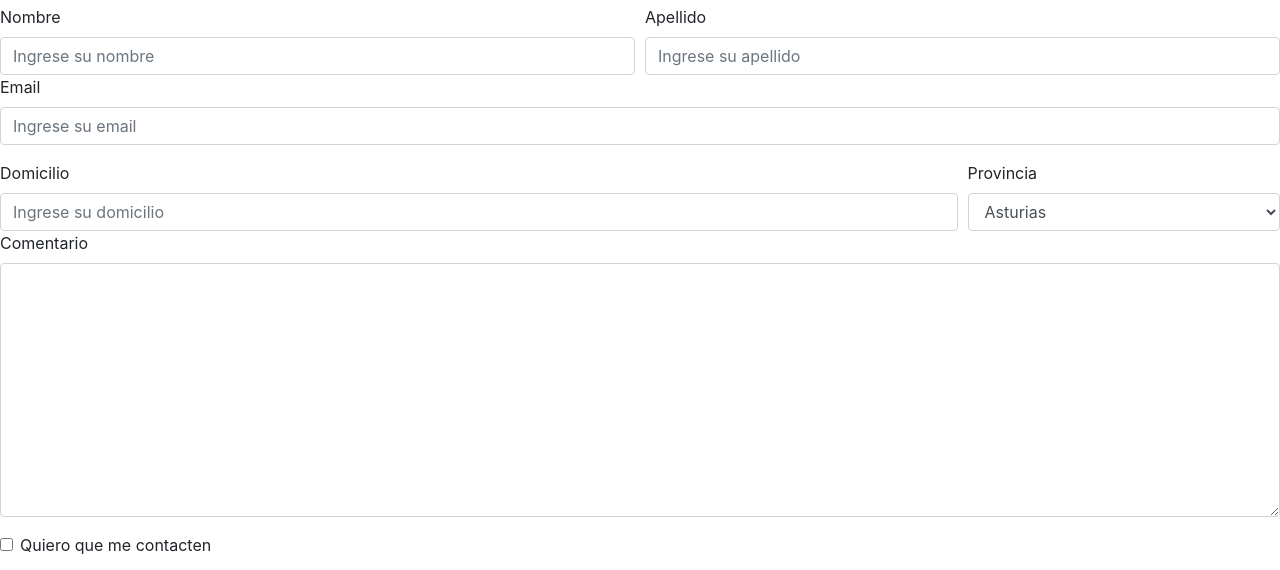
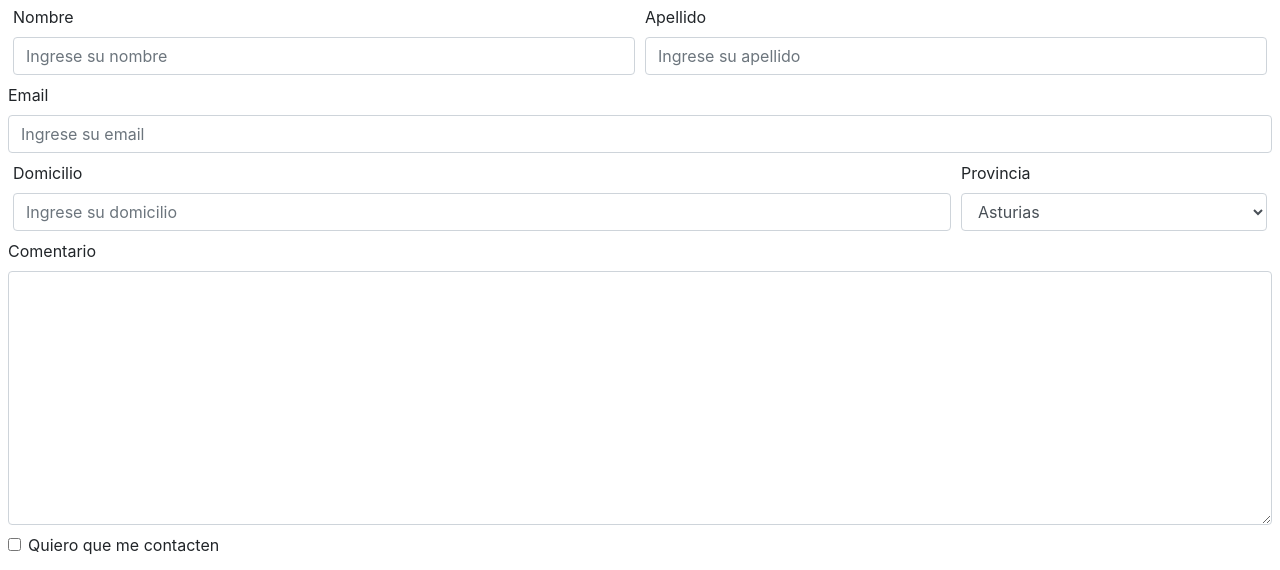
Before and after one commit to imoreno73/Hoteles, a website: page contacto.html in a window 1280 px wide. Shown: the part 381-951 px from the top of the page. Drawn offline with nearby package versions, Linux system fonts and the light colour scheme.

Commit message:
se arreglan problemas de veriones para que funcione bootstrap 4

```diff
--- a/contacto.html
+++ b/contacto.html
@@ -40,7 +40,7 @@
     <div>
     <h1>Dejame tu comentario</h1>
     <form>
-        <div class="form-row">
+        <div class="form-row m-2">
             <div class="form- group col-sm-6">
                 <label for="nombre">Nombre</label>
                 <input type="text" class="form-control" id="nombre" placeholder="Ingrese su nombre">
@@ -50,11 +50,11 @@
                 <input type="text" class="form-control" id="apellido" placeholder="Ingrese su apellido">
             </div>
         </div>
-        <div class="form-group">
+        <div class="form-group m-2">
             <label for="email">Email</label>
             <input type="text" class="form-control" id="email" placeholder="Ingrese su email">
         </div>
-        <div class="form-row">
+        <div class="form-row m-2">
             <div class="form- group col-sm-9">
                 <label for="domicilio">Domicilio</label>
                 <input type="text" class="form-control" id="domicilio" placeholder="Ingrese su domicilio">
@@ -70,11 +70,11 @@
                 </select>
             </div>
         </div>
-        <div class="form-group">
+        <div class="form-group m-2">
             <label for="comentario">Comentario</label>
             <textarea id="comentario" class="form-control" rows="10"></textarea>
         </div>
-        <div class="form-group">
+        <div class="form-group m-2">
             <div class="form-check">
                 <input class="form-check-input" type="checkbox" id="gridCheck">
                 <label class="form-check-label" for="gridCheck">Quiero que me contacten</label>
--- a/css/styles.css
+++ b/css/styles.css
@@ -9,7 +9,7 @@
       background-color:primary;
   } */
 .card-hotel {
-  background-color: yellow;
+  background-color: #66e847;
   flex: 1 200px;
   /* padding: 2px 0px 2px 0px; */
   /* margin-top: 10px;
```
Also changed, not shown: index.html (+1 -1 lines), package.json (+4 -4 lines), 1 other file.
